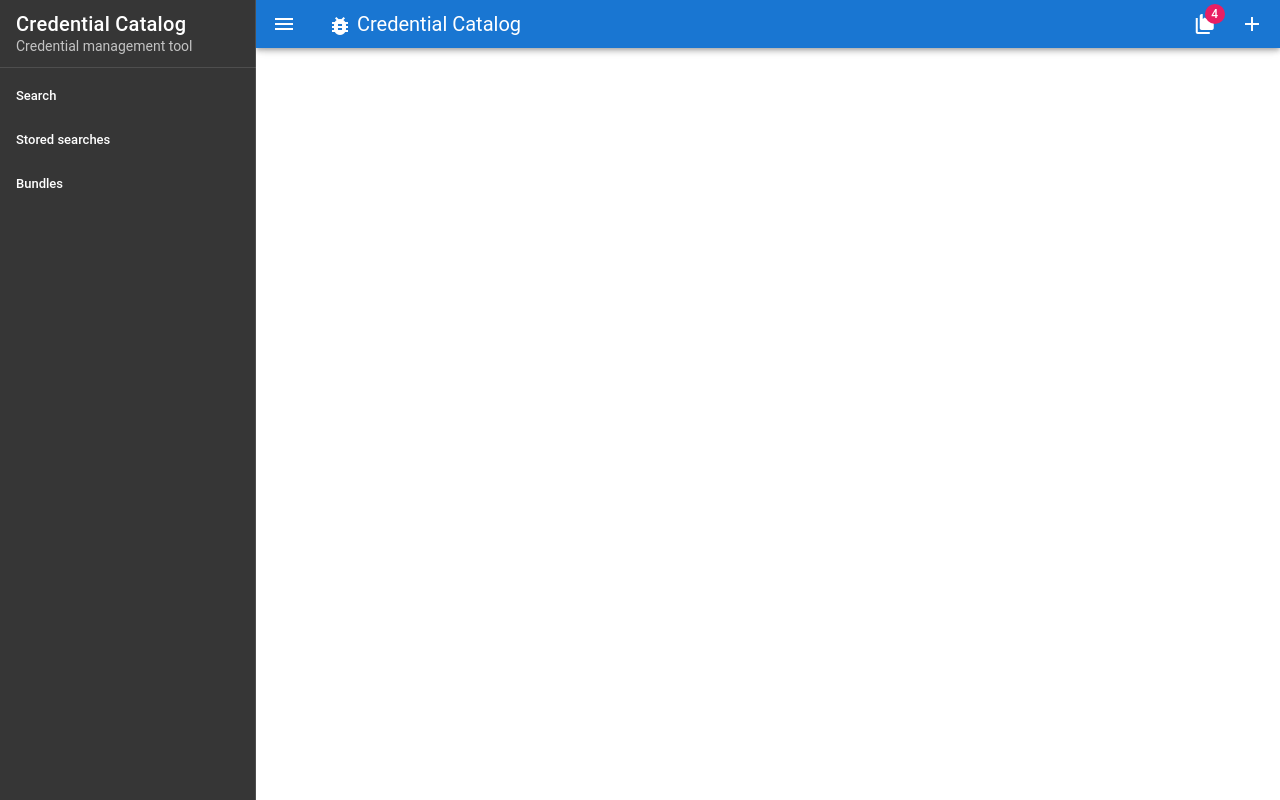
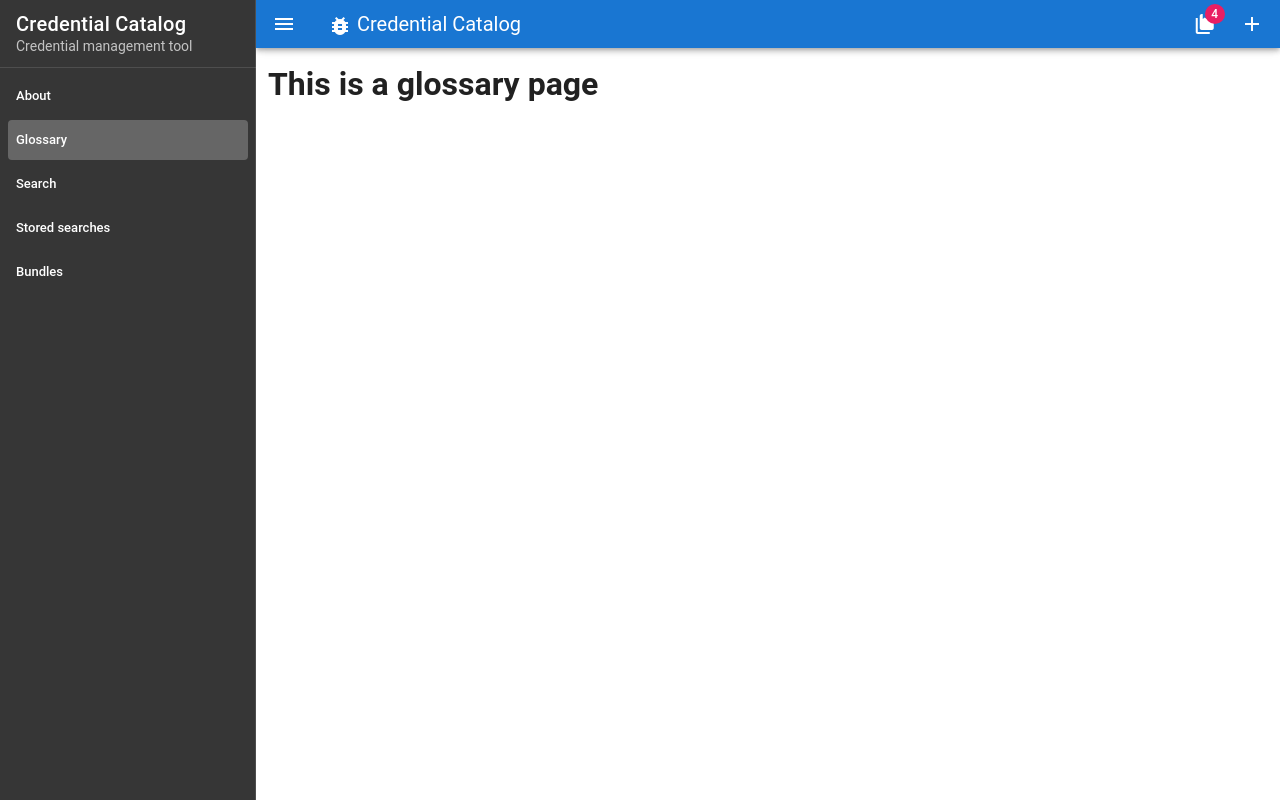
Before and after one commit to tno-ssi-lab/credential-catalog, a Vue app: page /#/glossary in a window 1280 px wide. Both pictures are taken after a click on the button 28 px from the left and 24 px from the top of the page. Built offline with nearby package versions, Linux system fonts and the light colour scheme; a small style sheet from the web is missing.

Commit message:
add About and Glossary page

```diff
--- a/src/App.vue
+++ b/src/App.vue
@@ -15,6 +15,12 @@
       <v-divider></v-divider>
 
       <v-list dense nav>
+        <v-list-item :to="{ name: 'about' }">
+          <v-list-item-title>About</v-list-item-title>
+        </v-list-item>
+        <v-list-item :to="{ name: 'glossary' }">
+          <v-list-item-title>Glossary</v-list-item-title>
+        </v-list-item>
         <v-list-item :to="{ name: 'search' }">
           <v-list-item-title>Search</v-list-item-title>
         </v-list-item>
--- a/src/router/index.js
+++ b/src/router/index.js
@@ -8,6 +8,9 @@ import CredentialChangeLog from "@/views/CredentialChangeLog"
 
 import BundleOverview from "@/views/BundleOverview"
 import BundleDetail from "@/views/BundleDetail"
+
+import About from "@/views/About"
+import Glossary from "@/views/Glossary"
 
 import StoredSearchOverview from "@/views/StoredSearchOverview"
 import StoredSearchDetail from "@/views/StoredSearchDetail"
@@ -87,6 +90,16 @@ const routes = [
     props: castRouteParams,
   },
   {
+    path: "/about",
+    name: "about",
+    component: About,
+  },
+  {
+    path: "/glossary",
+    name: "glossary",
+    component: Glossary,
+  },
+  {
     path: "/",
     redirect: "/search",
   },
--- a/src/views/About.vue
+++ b/src/views/About.vue
@@ -3,3 +3,9 @@
     <h1>This is an about page</h1>
   </div>
 </template>
+
+<script>
+export default {
+  name: "About",
+}
+</script>
--- /dev/null
+++ b/src/views/Glossary.vue
@@ -0,0 +1,11 @@
+<template>
+  <div class="glossary">
+    <h1>This is a glossary page</h1>
+  </div>
+</template>
+
+<script>
+export default {
+  name: "Glossary",
+}
+</script>
```
